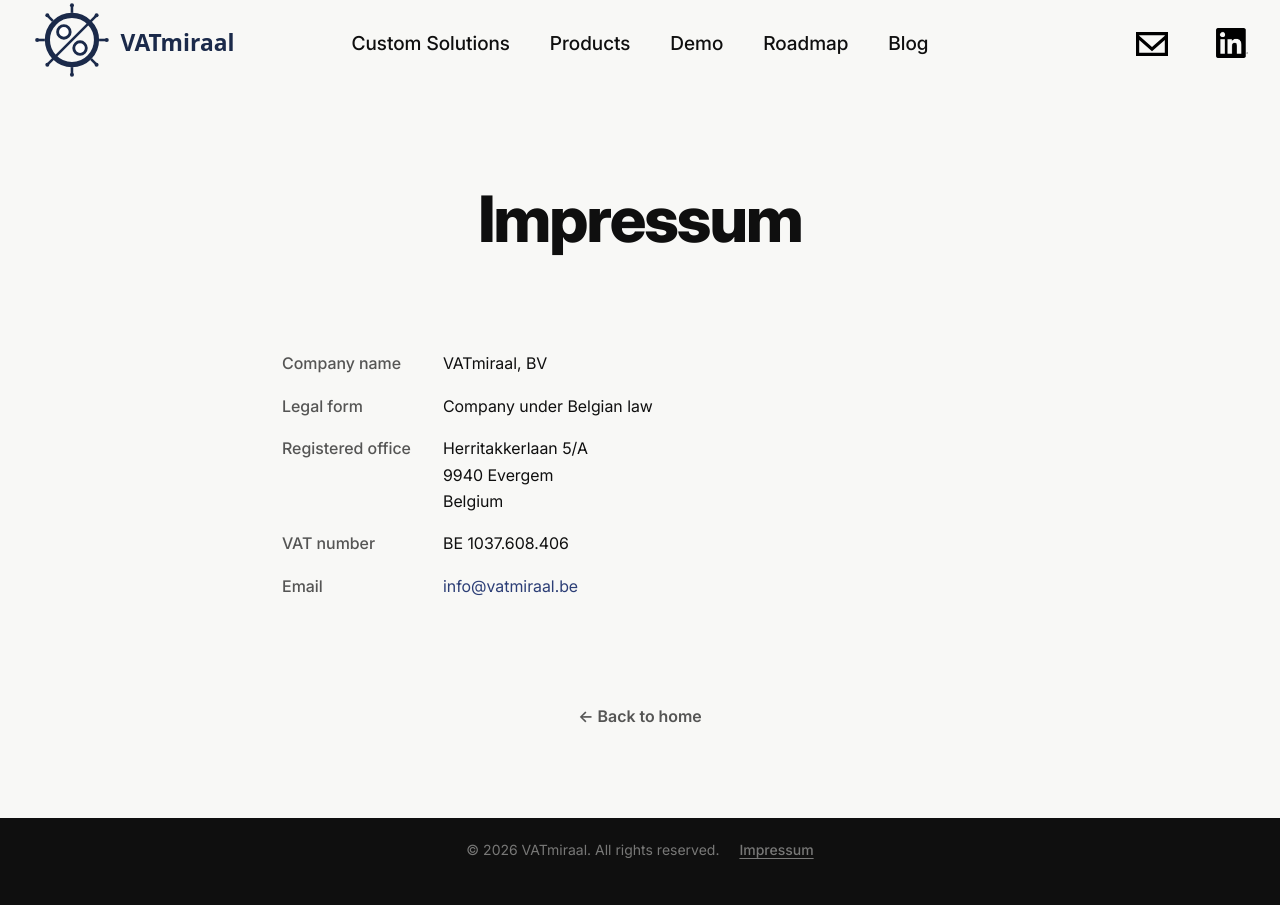
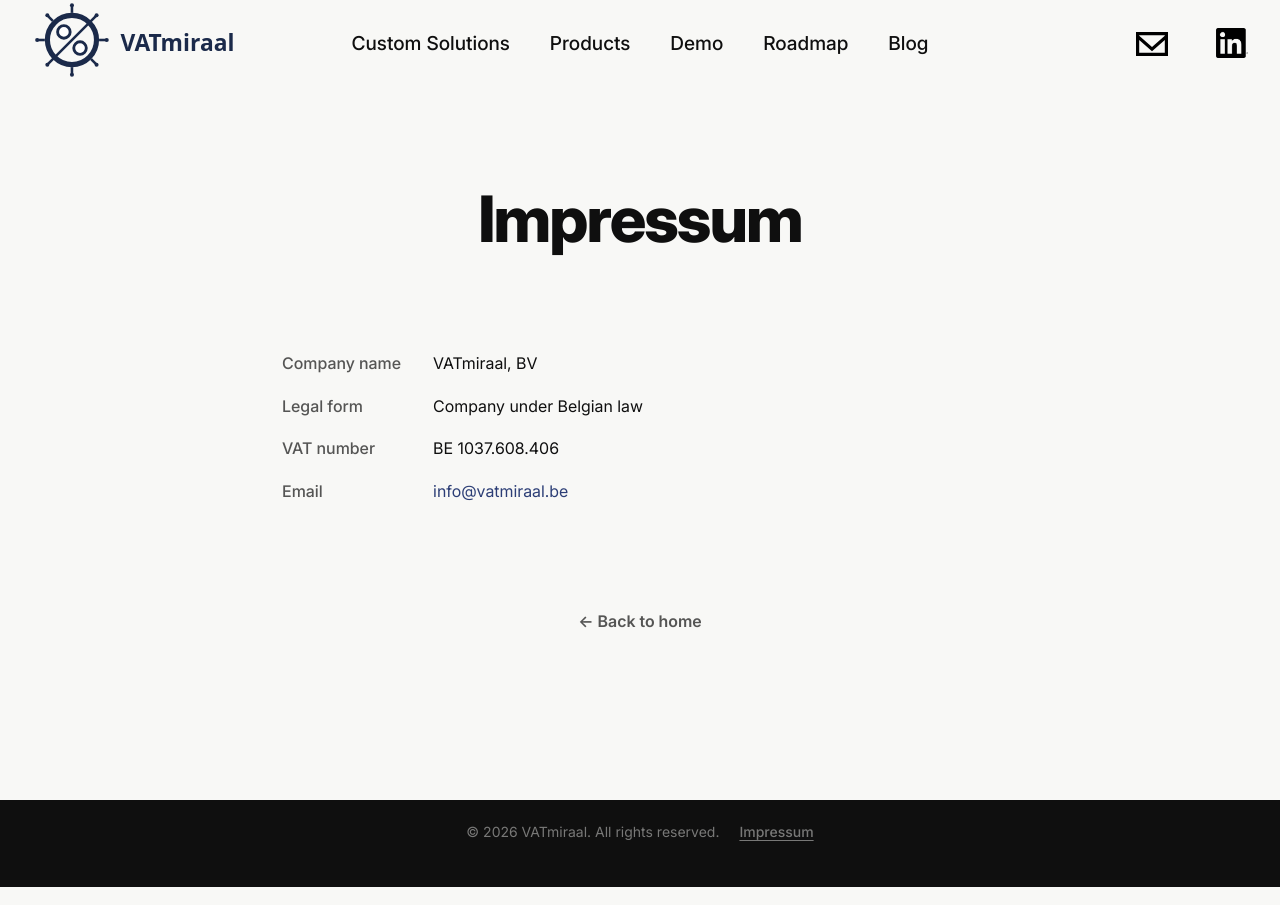
Before and after one commit to VATmiraal/website, a SvelteKit app: page /impressum in a window 1280 px wide. Built offline with nearby package versions, Linux system fonts and the light colour scheme.

Commit message:
personal address removed.

```diff
--- a/src/routes/impressum/+page.svelte
+++ b/src/routes/impressum/+page.svelte
@@ -22,15 +22,6 @@
 
 			<dt>Legal form</dt>
 			<dd>Company under Belgian law</dd>
-
-			<dt>Registered office</dt>
-			<dd>
-				<address>
-					Herritakkerlaan 5/A<br />
-					9940 Evergem<br />
-					Belgium
-				</address>
-			</dd>
 
 			<dt>VAT number</dt>
 			<dd>BE 1037.608.406</dd>
```
